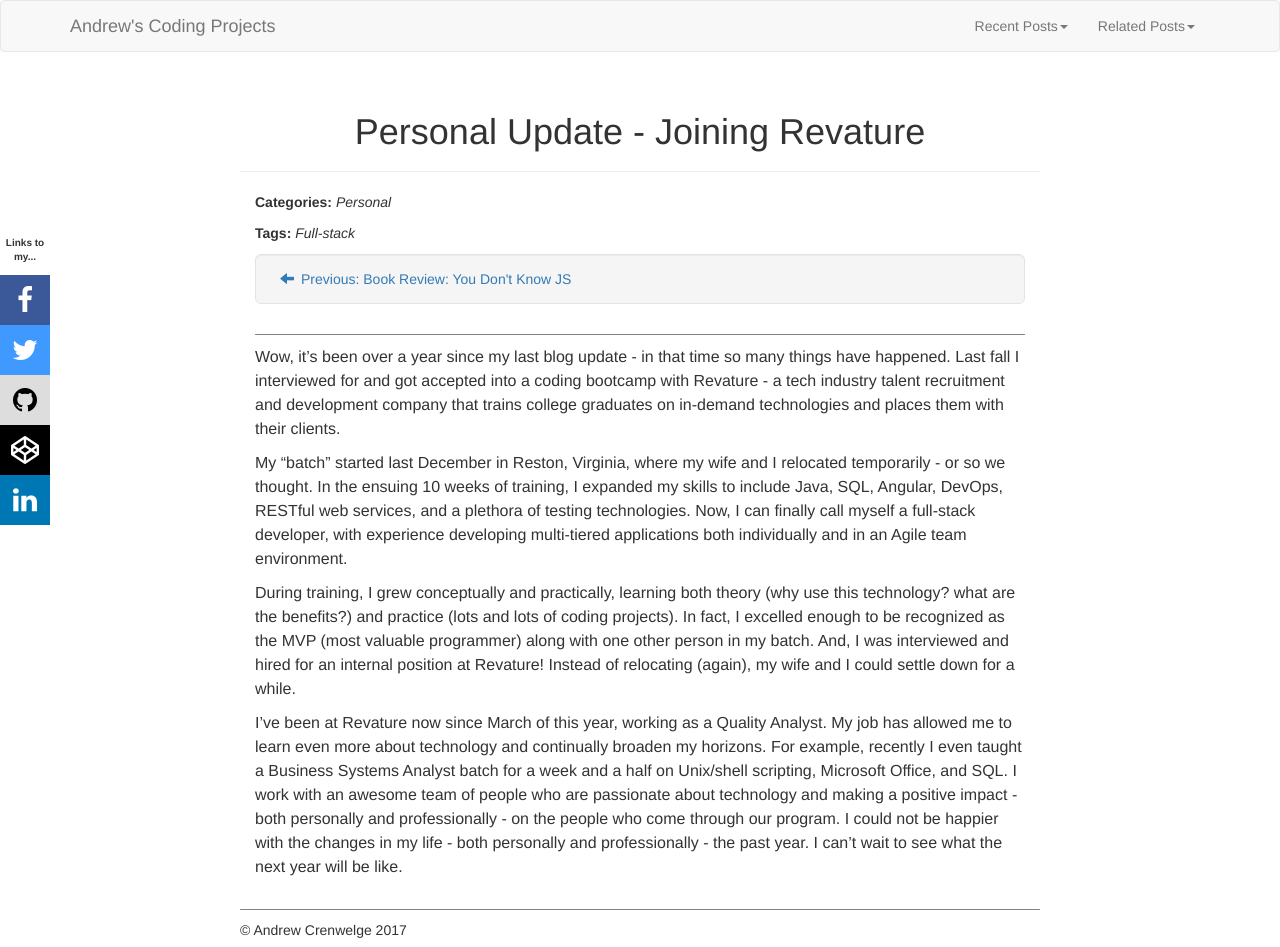
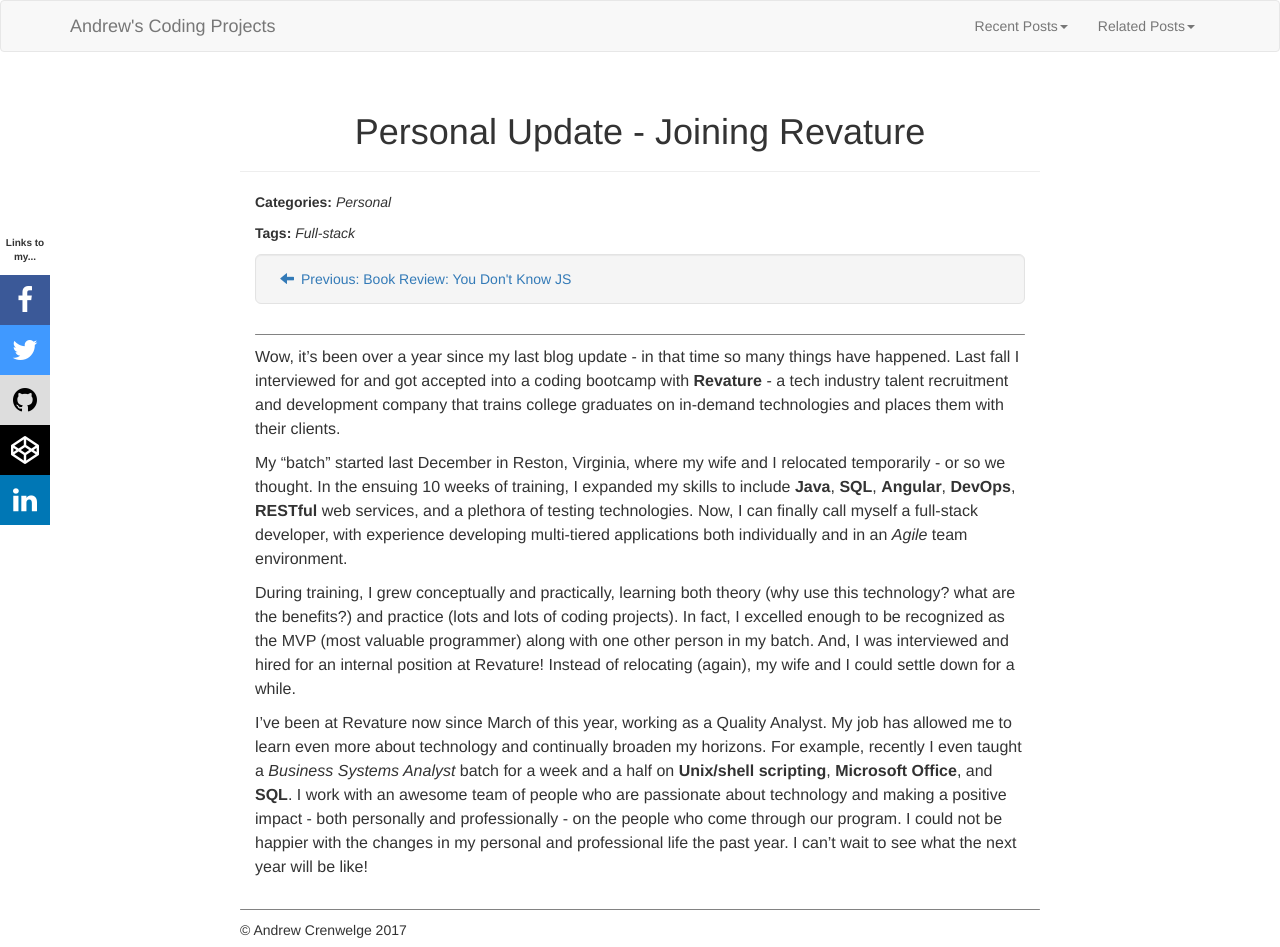
Before and after one commit to acrenwelge/acrenwelge.github.io, a Jekyll site: the page built from _posts/2018-09-15-Update.md, in a window 1280 px wide, cut to the strip 0-947 px from the top of the page. Built offline with Jekyll 4.4.1, drawn with Linux system fonts in a browser that asks for light colours.

Commit message:
adjusted excerpt and styling of post

```diff
--- a/_posts/2018-09-15-Update.md
+++ b/_posts/2018-09-15-Update.md
@@ -6,15 +6,16 @@
 tags: Full-stack
 ---
 Wow, it's been over a year since my last blog update - in that time so many things have
-happened. Last fall I interviewed for and got accepted into a coding bootcamp with Revature - a
+happened. Last fall I interviewed for and got accepted into a coding bootcamp with **Revature** - a
 tech industry talent recruitment and development company that trains college graduates on in-demand technologies
 and places them with their clients.
+<!--end excerpt-->
 
 My "batch" started last December in Reston, Virginia, where my wife and I relocated
 temporarily - or so we thought. In the ensuing 10 weeks of training, I expanded my
-skills to include Java, SQL, Angular, DevOps, RESTful web services, and a plethora
-of testing technologies. Now, I can finally call myself a full-stack developer,
-with experience developing multi-tiered applications both individually and in an Agile team environment.
+skills to include **Java**, **SQL**, **Angular**, **DevOps**, **RESTful** web services,
+and a plethora of testing technologies. Now, I can finally call myself a full-stack developer,
+with experience developing multi-tiered applications both individually and in an *Agile* team environment.
 
 During training, I grew conceptually and practically, learning both theory (why use
 this technology? what are the benefits?) and practice (lots and lots of coding projects).
@@ -24,9 +25,9 @@
 
 I've been at Revature now since March of this year, working as a Quality Analyst.
 My job has allowed me to learn even more about technology and continually broaden my
-horizons. For example, recently I even taught a Business Systems Analyst batch for a week
-and a half on Unix/shell scripting, Microsoft Office, and SQL. I work with an awesome
+horizons. For example, recently I even taught a *Business Systems Analyst* batch for a week
+and a half on **Unix/shell scripting**, **Microsoft Office**, and **SQL**. I work with an awesome
 team of people who are passionate about technology and making a positive impact -
 both personally and professionally - on the people who come through our program. I
-could not be happier with the changes in my life - both personally and professionally -
-the past year. I can't wait to see what the next year will be like.
+could not be happier with the changes in my personal and professional life
+the past year. I can't wait to see what the next year will be like!
```
